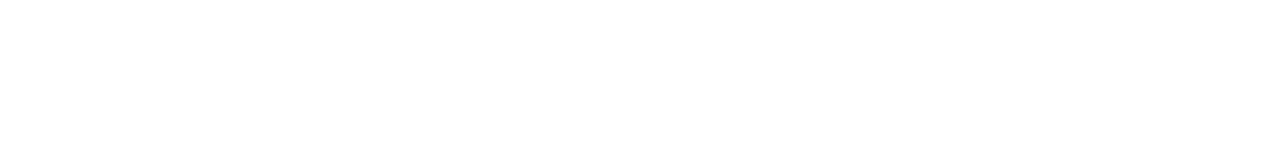
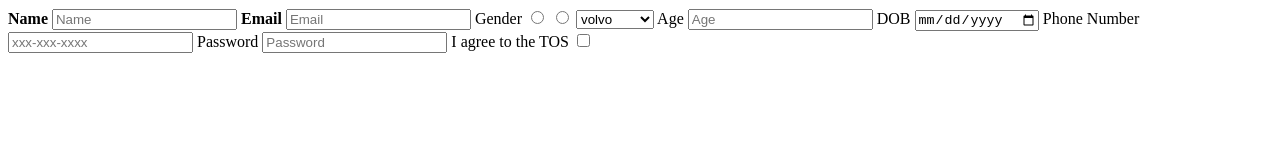
Before and after one commit to acciojob/car-insurance-form-ayushagarwal2502, a website: page main.html in a window 1280 px wide. Drawn offline with Linux system fonts and the light colour scheme.

Commit message:
created a submission

```diff
--- a/main.html
+++ b/main.html
@@ -7,6 +7,28 @@
 </head>
 
 <body>
+	 <label for="name"><b>Name</b></label>
+    <input type="text" placeholder="Name" name="name" required>
+
+	 <label for="email"><b>Email</b></label>
+    <input type="text" placeholder="Email" name="email" required>
+    <label>Gender</label>
+	<input type="radio" id="gender_m"required>
+	<input type="radio" id="gender_f"required>
+	<select>
+		<option>volvo</option>
+		<option>wolkahgs</option>
+	</select>
+	<label for="age">Age</label>
+	<input type="Number" id="age" placeholder="Age" required>
+    <label for="dob">DOB</label>
+	<input type="Date" id="dob"required>
+    <label for="tel">Phone Number</label>
+	<input type="Tel" id="tel" placeholder="xxx-xxx-xxxx">
+    <label for="password">Password</label>
+	<input type="Password" id="password" placeholder="Password" required>
+	<label for="tos">I agree to the TOS</label>
+	<input type="Checkbox" id="tos"required>
 	<!-- the entire body must be written by student -->
     <script type="text/javascript" src="./script.js">
 </script>
```
